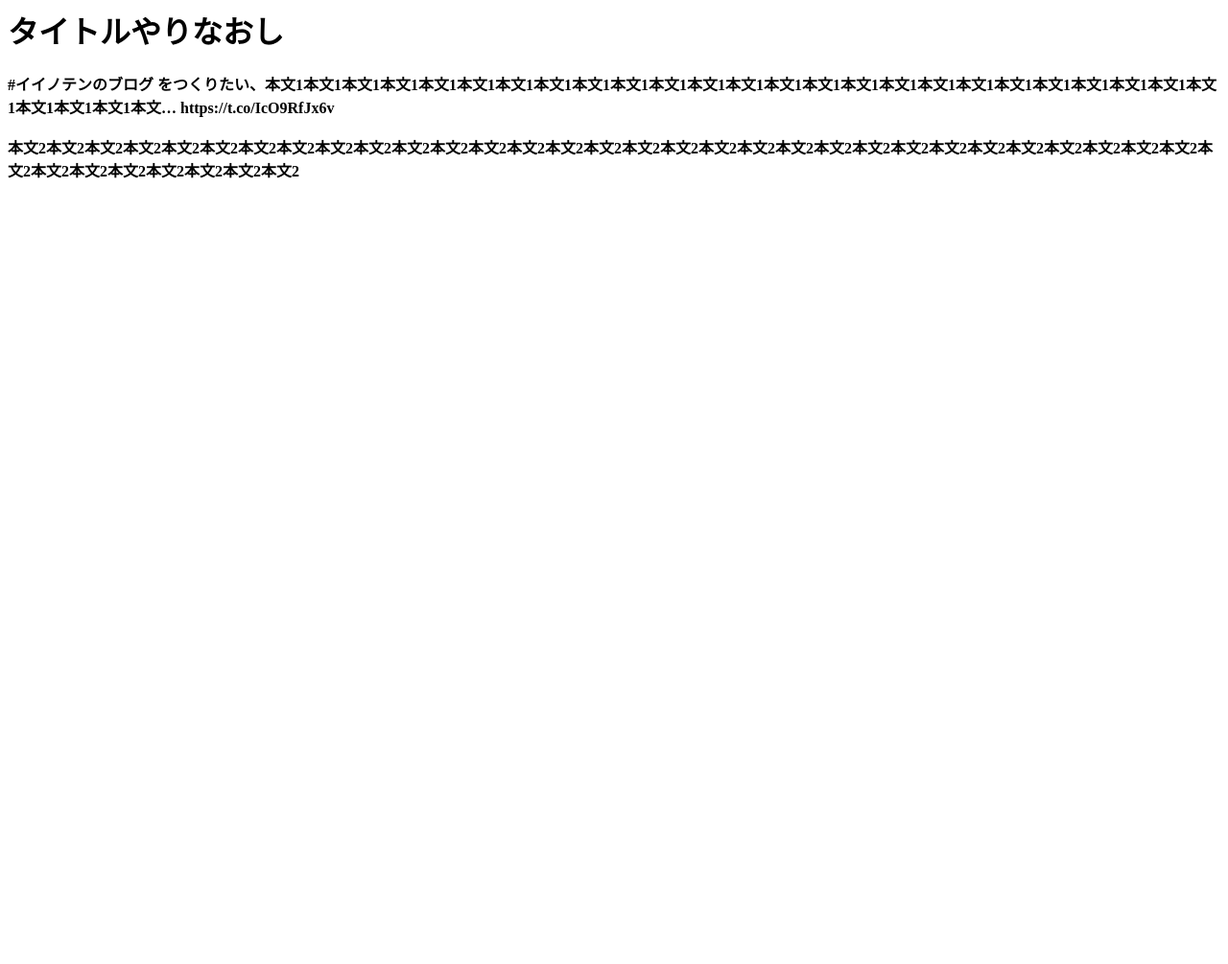
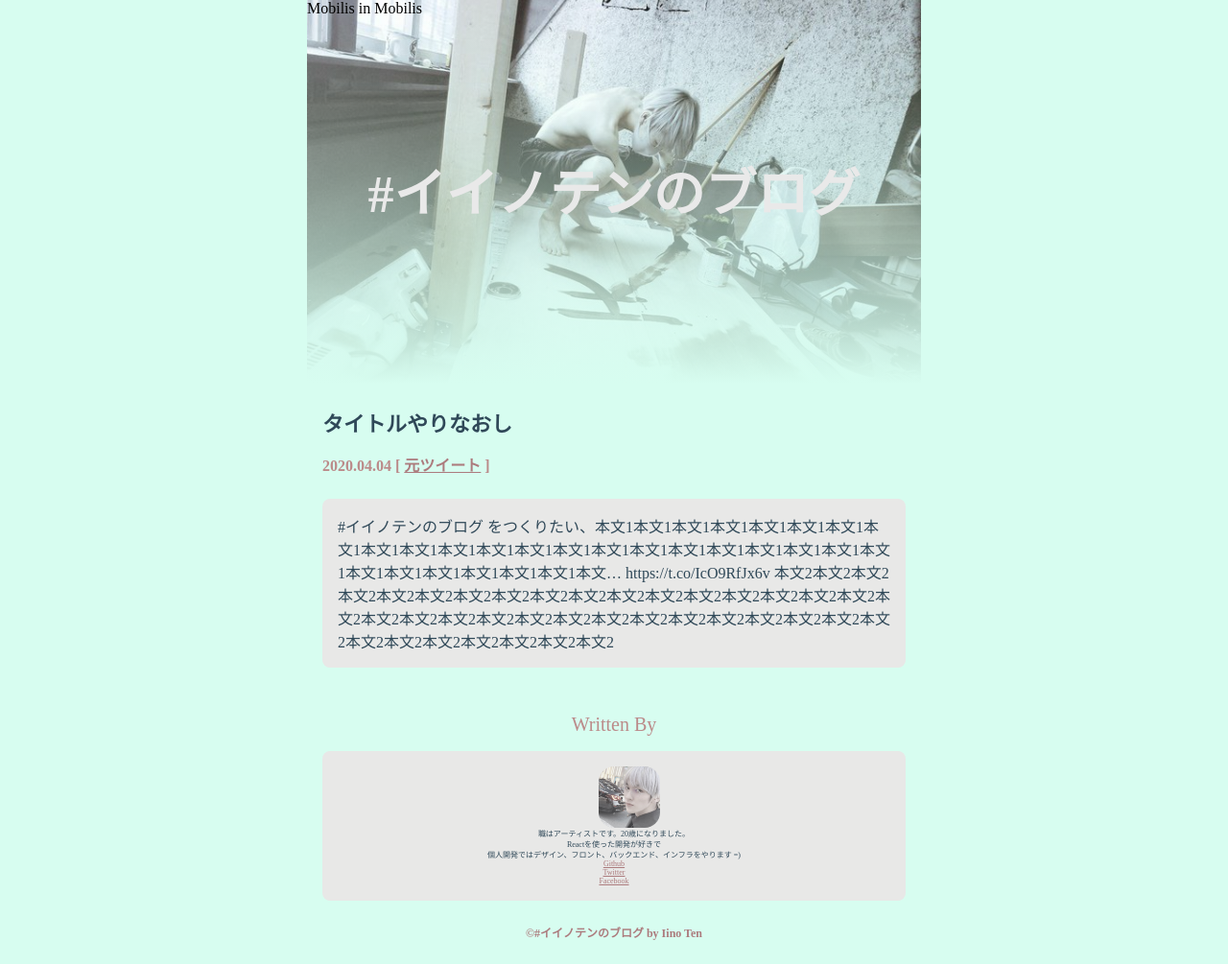
Before and after one commit to iinoten/iinoten.github.io, a plain HTML site: page articles/1322968402026135552.html in a window 1280 px wide. Shown: the whole page at 96% size. Before the commit the page ends 800 px from the top, so only its background shows below. Drawn offline with Linux system fonts and the light colour scheme.

Commit message:
"ブログ記事をCommit"

```diff
--- a/articles/1322968402026135552.html
+++ b/articles/1322968402026135552.html
@@ -1,3 +1,63 @@
 
-  <h1>タイトルやりなおし</h1>
-  <h4>#イイノテンのブログ をつくりたい、本文1本文1本文1本文1本文1本文1本文1本文1本文1本文1本文1本文1本文1本文1本文1本文1本文1本文1本文1本文1本文1本文1本文1本文1本文1本文1本文1本文1本文… https://t.co/IcO9RfJx6v<br><br>本文2本文2本文2本文2本文2本文2本文2本文2本文2本文2本文2本文2本文2本文2本文2本文2本文2本文2本文2本文2本文2本文2本文2本文2本文2本文2本文2本文2本文2本文2本文2本文2本文2本文2本文2本文2本文2本文2本文2<br><br></h4>
+    <!DOCTYPE html>
+    <html lang="en">
+    <head>
+        <meta charset="UTF-8">
+        <meta name="viewport" content="width=device-width, initial-scale=1.0">
+        <link rel="stylesheet" href="article.css">
+        <title>Document</title>
+        <meta name="viewport" content="width=device-width,initial-scale=1.0,minimum-scale=1.0,maximum-scale=1.0,user-scalable=no">
+    </head>
+    <body>
+        <div class="main__root">
+            <div class="Header">
+                <div class="Header__Image--Box">
+                    <div class="Header__Image">
+                        <div class="Header__Subtitle--Box">
+                            <div class="Header__Subtitle--Text">Mobilis in Mobilis</div>
+                        </div>
+                        <div class="Header__Maintitle--Box">
+                            <div class="Header__Maintitle--Text">#イイノテンのブログ</div>
+                        </div>
+                    </div>
+                </div>
+            </div>
+            <div class="content">
+                <div class="content__title--box">
+                    <div class="content__title--text">
+                        タイトルやりなおし
+                    </div>
+                    <div class="content__title--date"> 2020.04.04   [ <a href=".">元ツイート</a> ]</div>
+                </div>
+                <div class="content__body--box">
+                    <div class="content__body--paragraph">
+                        #イイノテンのブログ をつくりたい、本文1本文1本文1本文1本文1本文1本文1本文1本文1本文1本文1本文1本文1本文1本文1本文1本文1本文1本文1本文1本文1本文1本文1本文1本文1本文1本文1本文1本文… https://t.co/IcO9RfJx6v
+
+本文2本文2本文2本文2本文2本文2本文2本文2本文2本文2本文2本文2本文2本文2本文2本文2本文2本文2本文2本文2本文2本文2本文2本文2本文2本文2本文2本文2本文2本文2本文2本文2本文2本文2本文2本文2本文2本文2本文2
+
+
+                    </div>
+                </div>
+                <div class="author__box">
+                    <div class="author__title">
+                        Written By
+                    </div>
+                    <div class="author__content--box">
+                        <div class="author__img--box">
+                            <img src="./icon.jpg">
+                        </div>
+                        <div class="author__content--text">
+                            職はアーティストです。20歳になりました。<br>
+                            Reactを使った開発が好きで <br>
+                            個人開発ではデザイン、フロント、バックエンド、インフラをやります =)<br>
+                            <a href="https://github.com/iinoten">Github</a><br>
+                            <a href="https://twitter.com/iinoten">Twitter</a><br>
+                            <a href="https://www.facebook.com/ten.iine.9/">Facebook</a><br>
+                        </div>
+                    </div>
+                </div>
+                <div class="copywrite">&copy;#イイノテンのブログ by Iino Ten</div>
+            </div>
+        </div>
+    </body>
+    </html>
```
